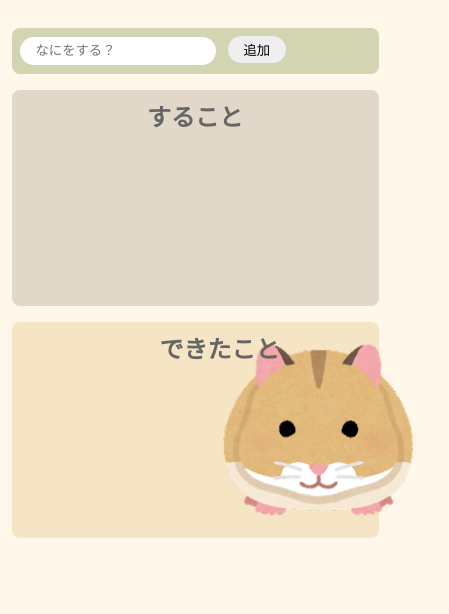
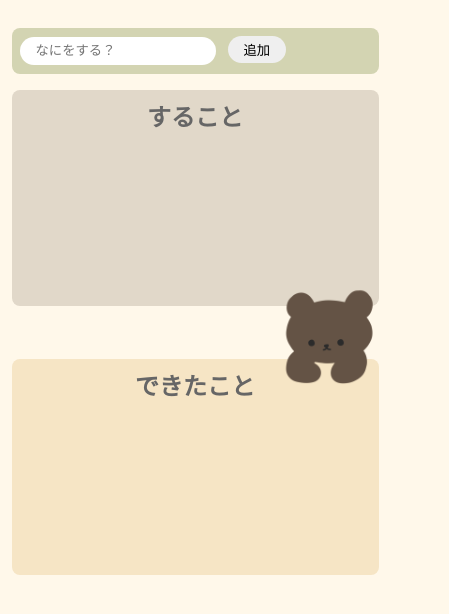
Before and after one commit to suyosuyo/TODO, a plain HTML site: page index.html in a window 390 px wide. Shown: the whole page, 449 px wide, since content can reach past the window. Drawn offline with Linux system fonts and the light colour scheme; a web font is replaced by a local one.

Commit message:
Add files via upload

```diff
--- a/main.js
+++ b/main.js
@@ -68,9 +68,9 @@ const onclickAdd = () => {
 
         // 絵
 
-        document.getElementById("Irasuto").style.backgroundImage = "url(./img/hamu2.png)";
+        document.getElementById("Irasuto").style.backgroundImage = "url(./img/sugoi.png)";
         window.setTimeout(function(){
-            document.getElementById("Irasuto").style.backgroundImage = "url(./img/hamu1.png)";;
+            document.getElementById("Irasuto").style.backgroundImage = "url(./img/kuma.png)";;
         }, 3000);
 
 
--- a/style.css
+++ b/style.css
@@ -67,6 +67,11 @@ button:hover {
 
 ul {
     margin-left: 16px;
+    z-index: 2;
+}
+
+button {
+    z-index: 2;
 }
 
 li {
@@ -87,17 +92,24 @@ h2 {
     width: 400px;
     min-height: 200px;
     padding: 8px;
-    margin: 8px;
+    margin: 45px 8px 8px;
     border-radius: 8px;
 }
 
 .irasuto {
-    background-image: url(./img/hamu1.png);
+    background-image: url(./img/kuma.png);
     min-height: 200px;
-    width: 400px;
-    background-position: right;
+    width: 200px;
     background-size: contain;
-    background-repeat: no-repeat
+    background-repeat: no-repeat;
+
+    position: absolute;
+    top: -127px;
+    right: -20px;
+}
+
+.complete_area {
+    position: relative;
 }
 
 
@@ -114,4 +126,10 @@ h2 {
     .complete_area {
         width: 100%;
     }
+
+    .irasuto {
+        min-height: 150px;
+        top: -94px;
+        right: -70px;
+    }
 }
```
Also changed, not shown: index.html (+1 -1 lines), img/kuma.png (added), img/sugoi.png (added).
